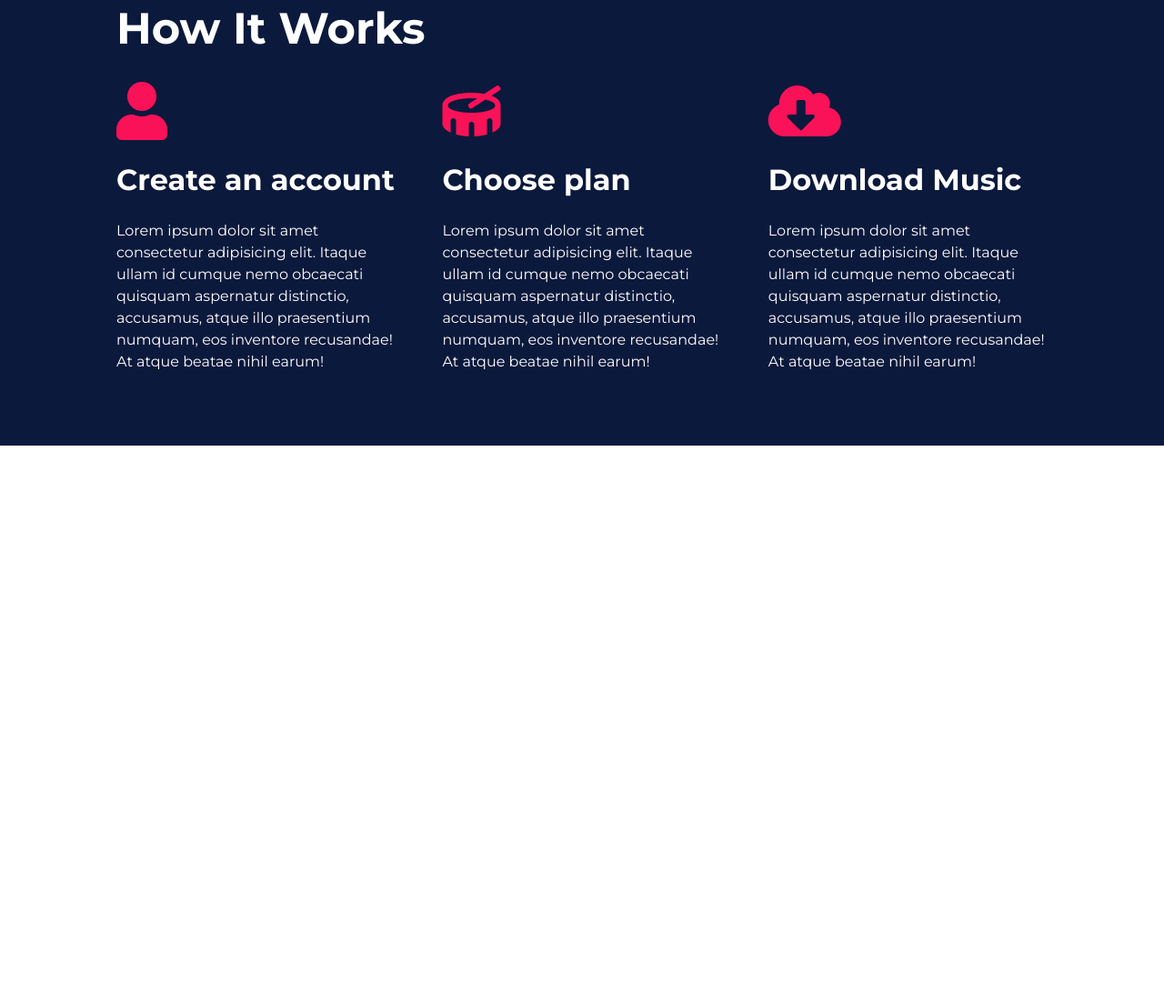
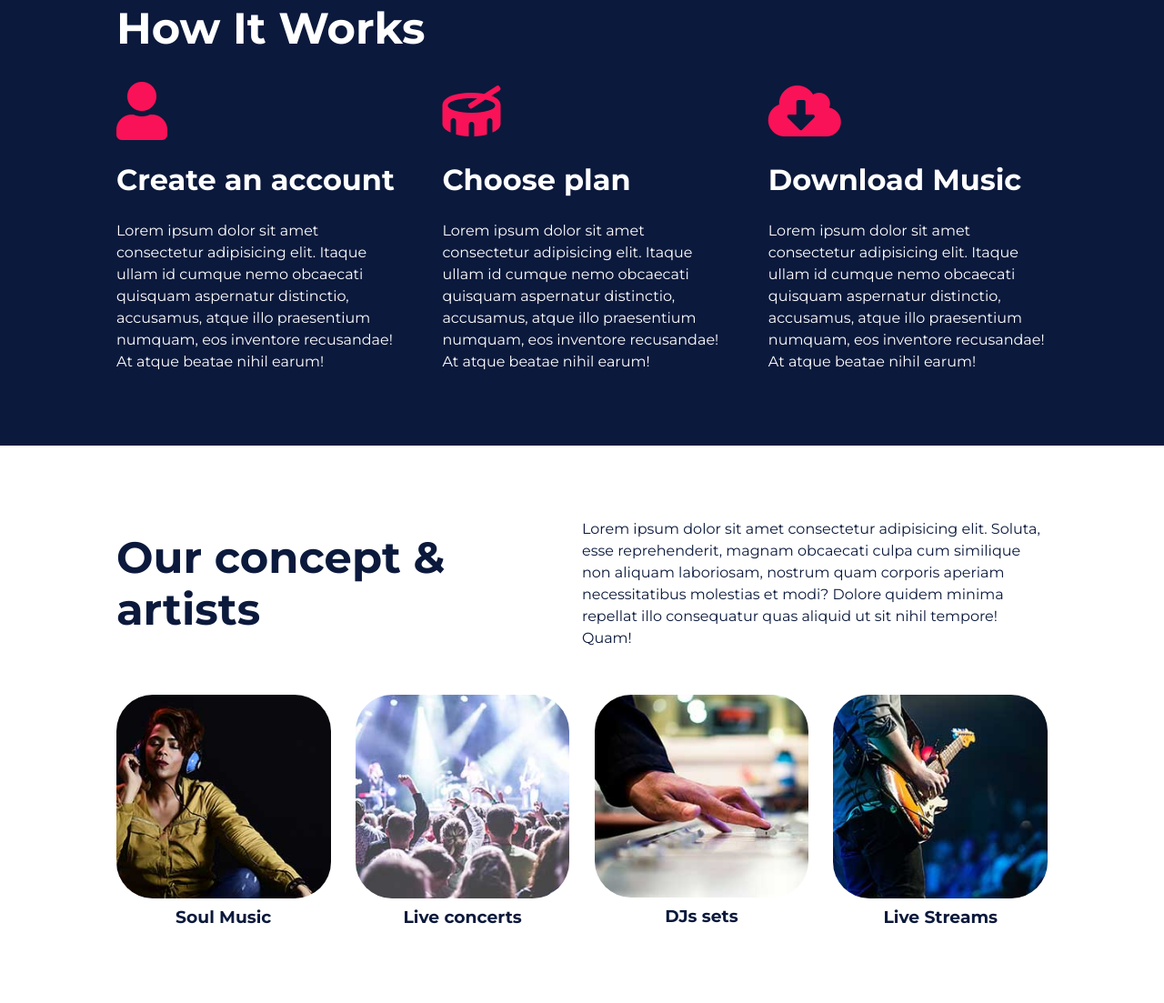
Before and after one commit to smitic524/musicshop, a plain HTML site: page index.html in a window 1280 px wide. Shown: the part 1114-2217 px from the top of the page at 91% size. Before the commit the page ends 1604 px from the top, so only its background shows below. Drawn offline with Linux system fonts and the light colour scheme.

Commit message:
artists html i css

```diff
--- a/index.html
+++ b/index.html
@@ -61,6 +61,31 @@
                 </article>
             </div>
         </section>
+        <!-- section 2 artist-->
+        <section class="artists container">
+            <div class="row">
+                <h2>Our concept &amp; artists</h2>
+                <p>Lorem ipsum dolor sit amet consectetur adipisicing elit. Soluta, esse reprehenderit, magnam obcaecati culpa cum similique non aliquam laboriosam, nostrum quam corporis aperiam necessitatibus molestias et modi? Dolore quidem minima repellat illo consequatur quas aliquid ut sit nihil tempore! Quam!</p>
+            </div>
+            <div class="row">
+                <div class="col">
+                    <img src="img/artists1.jpg" alt="">
+                    <h3>Soul Music</h3>
+                </div>
+                 <div class="col">
+                    <img src="img/artists2.jpg" alt="">
+                    <h3>Live concerts</h3>
+                </div>
+                <div class="col">
+                    <img src="img/artists3.jpg" alt="">
+                    <h3>DJs sets</h3>
+                </div>
+                <div class="col">
+                    <img src="img/artists4.jpg" alt="">
+                    <h3>Live Streams</h3>
+                </div>
 
+            </div>
+        </section>
 </body>
 </html>
--- a/style.css
+++ b/style.css
@@ -160,3 +160,34 @@ h2 {
     font-size: 2rem;
     margin-bottom: 20px;
 }
+/** Artists **/
+
+.artists {
+    padding: var(--padding);
+}
+.artists .row:first-child {
+    display: flex;
+    flex-wrap: wrap;
+    align-items: center;
+}
+.artists .row:first-child h2 {
+    flex: 1;
+}
+.artists .row:first-child p {
+    flex: 1;
+}
+.artists .row:last-child {
+   display: flex;
+   justify-content: space-between;
+   margin-top: 50px;
+}
+
+.artists .row:last-child .col {
+    flex: 0 0 23%;
+    text-align: center;
+}
+
+.artists .row:last-child .col img {
+    width: 100%;
+    border-radius: 40px;
+}
```
